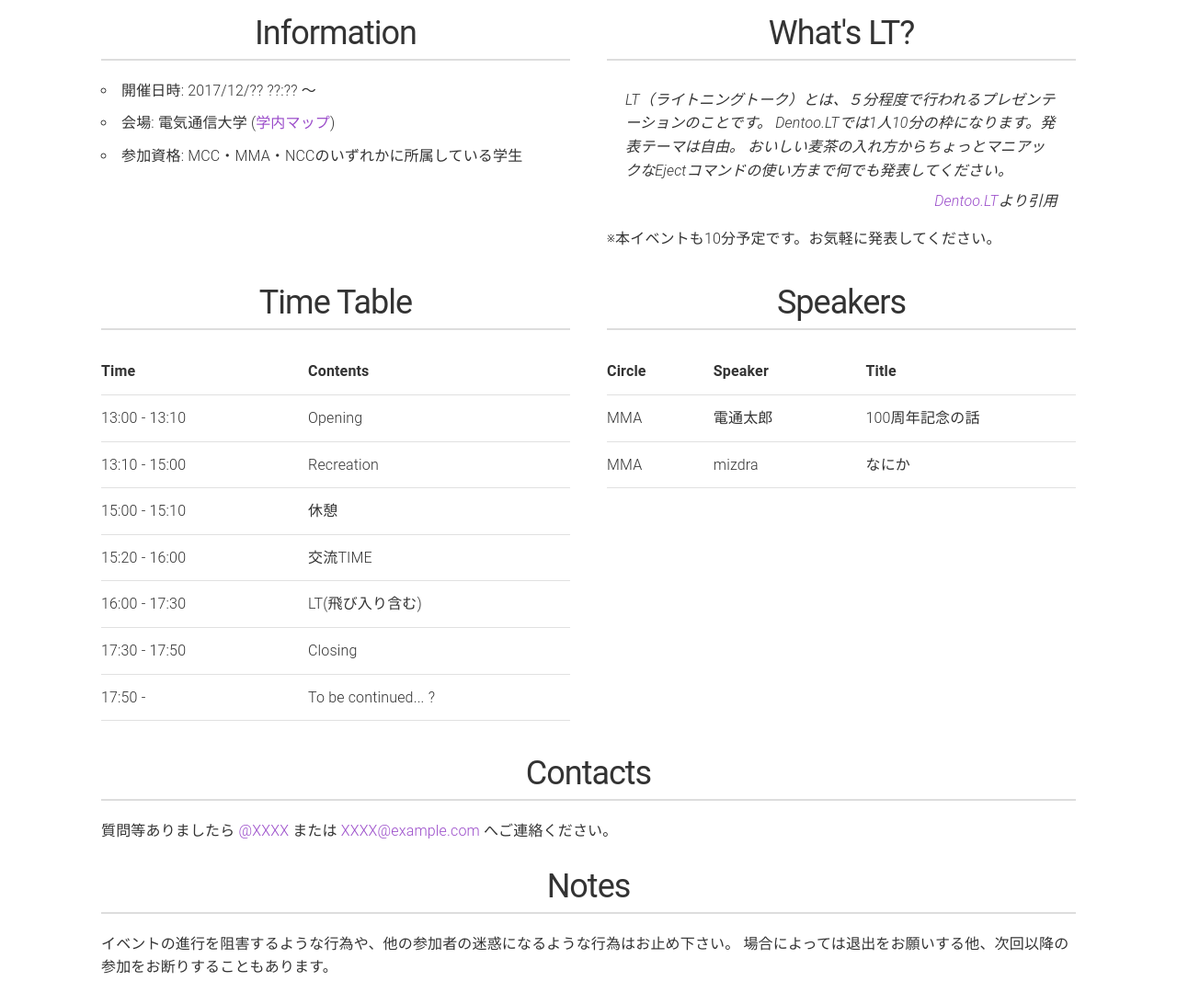
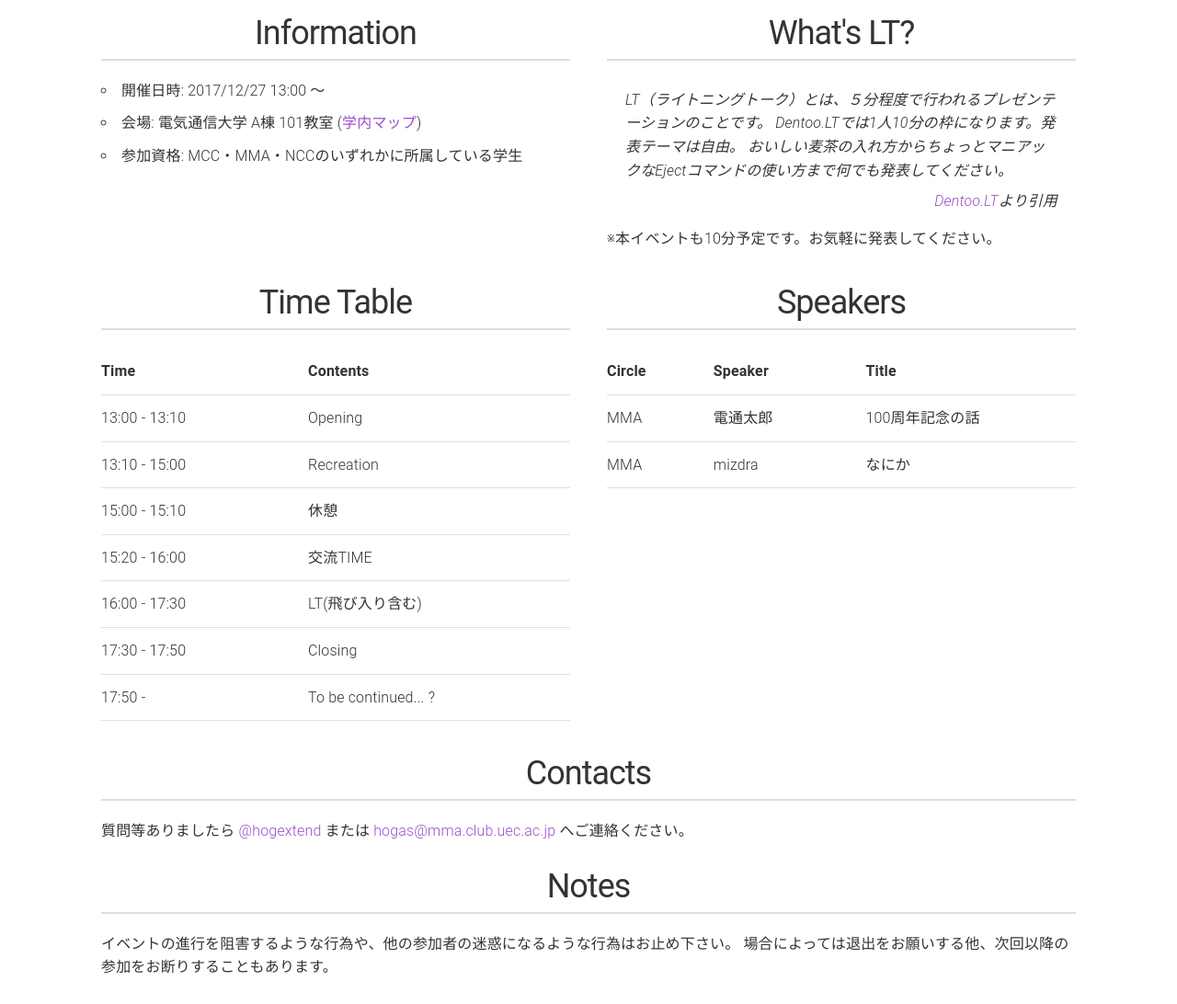
Before and after one commit to uecmma/MCCMMANCC2020, a website: page public/index.html in a window 1280 px wide. Shown: the part 760-1852 px from the top of the page at 92% size. Drawn offline with Linux system fonts and the light colour scheme.

Commit message:
complete TODO

```diff
--- a/public/index.html
+++ b/public/index.html
@@ -27,8 +27,7 @@
         LT & Recreation Party - Exciting party among MCC & MMA & NCC
       </div>
       <div class="action-menu">
-        <!-- TODO: Google Form -->
-        <a class="button" href="#" target="_blank">参加登録する</a>
+        <a class="button" href="https://goo.gl/forms/EIT8t4gzK9ZyxNeA2" target="_blank">参加登録する</a>
         <a class="button" href="http://twitter.com/intent/tweet?url=https://uecmma.github.io/MCCMMANCC2017&text=LT%20%26%20Recreation%20Party%20%2d%20Exciting%20party%20among%20MCC%20%26%20MMA%20%26%20NCC&hashtags=MCCMMANCC" target="_blank">Share #MCCMMANCC</a>
       </div>
     </div>
@@ -54,10 +53,8 @@
           <h2 class="title">Information</h2>
           <div class="description">
             <ul>
-              <!-- TODO: 開催日時 -->
-              <li>開催日時: 2017/12/?? ??:?? 〜</li>
-              <!-- TODO: 教室 -->
-              <li>会場: 電気通信大学 (<a href="http://www.uec.ac.jp/about/profile/access/#p1" target="_blank">学内マップ</a>)</li>
+              <li>開催日時: 2017/12/27 13:00 〜</li>
+              <li>会場: 電気通信大学  A棟 101教室 (<a href="http://www.uec.ac.jp/about/profile/access/#p1" target="_blank">学内マップ</a>)</li>
               <li>参加資格: MCC・MMA・NCCのいずれかに所属している学生</li>
             </ul>
           </div>
@@ -121,9 +118,8 @@
       <h2 class="title">Contacts</h2>
       <div class="description">
         <p>
-          <!-- TODO: 連絡先 -->
-          質問等ありましたら <a href="https://twitter.com/XXXX">@XXXX</a>
-          または <a href="mailto:XXXX@example.com">XXXX@example.com</a> へご連絡ください。
+          質問等ありましたら <a href="https://twitter.com/hogextend">@hogextend</a>
+          または <a href="mailto:hogas@mma.club.uec.ac.jp">hogas@mma.club.uec.ac.jp</a> へご連絡ください。
         </p>
       </div>
     </div>
```
